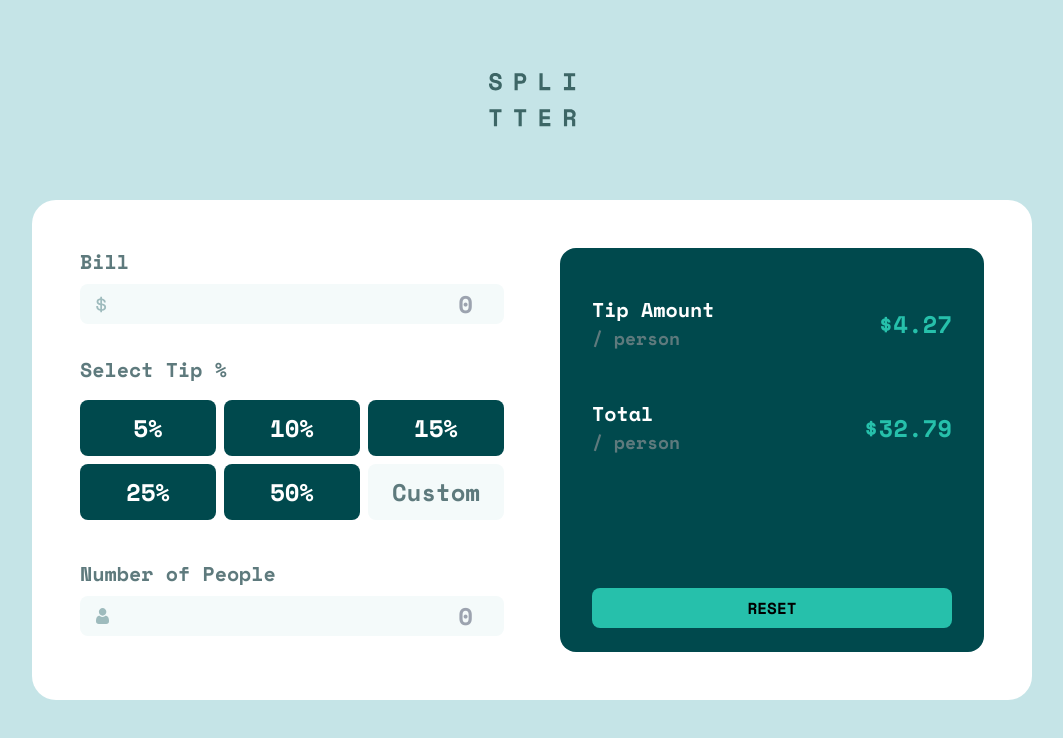
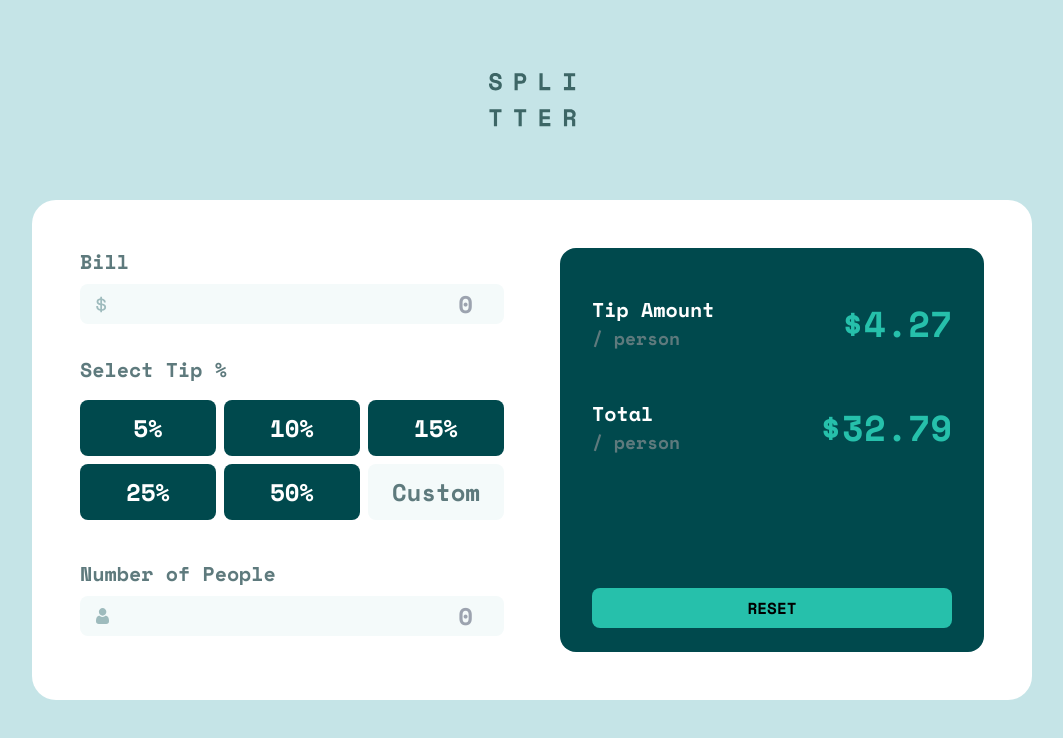
Before and after one commit to DenilDenilson/tipCalculator, a website: page index.html in a window 1280 px wide. Shown: the whole page, without its empty margins (108-1171 px from the left). Drawn offline with nearby package versions, Linux system fonts and the light colour scheme.

Commit message:
add the correct size in desktop view

```diff
--- a/index.html
+++ b/index.html
@@ -71,7 +71,8 @@
               xl:text-xl">Tip Amount</p>
               <p class="text-Dark_grayish_cyan text-sm xl:text-lg">/ person</p>
             </div>
-            <p class="text-Strong_cyan text-2xl">$4.27</p>
+            <p class="text-Strong_cyan text-2xl
+            xl:text-4xl">$4.27</p>
           </div>
           <div class="flex justify-between items-center py-2
           xl:py-6">
@@ -80,7 +81,8 @@
               xl:text-xl">Total</p>
               <p class="text-Dark_grayish_cyan text-sm xl:text-lg">/ person</p>
             </div>
-            <p class="text-Strong_cyan text-2xl">$32.79</p>
+            <p class="text-Strong_cyan text-2xl
+            xl:text-4xl">$32.79</p>
           </div>
           <div class="pt-2
           xl:mt-auto">
```
Also changed, not shown: dist/output.css.
